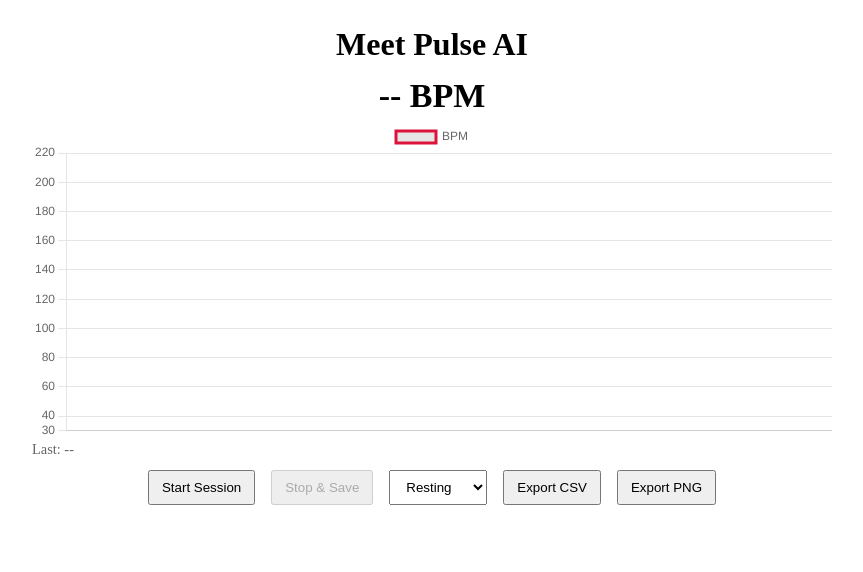
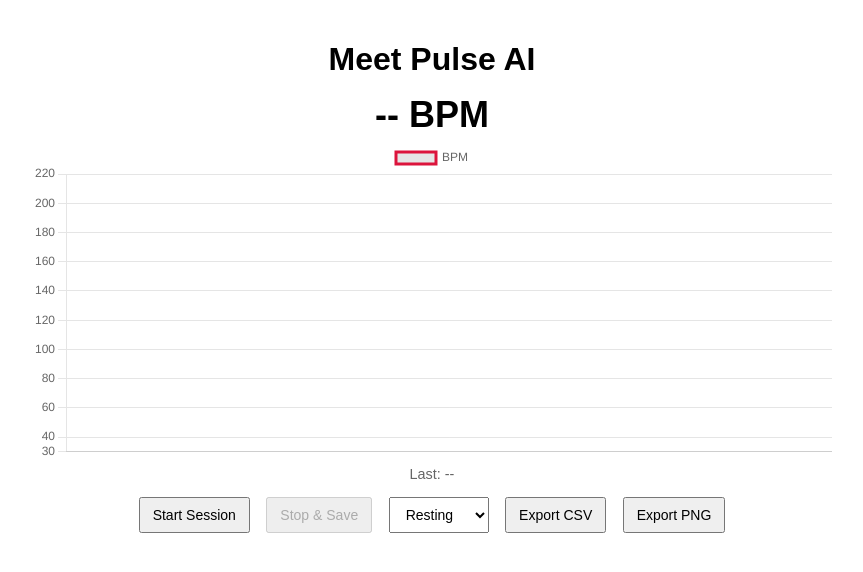
Before and after one commit to muhammadfayyazirfani/heart-monitor-fayyaz, a plain HTML site: page index.html in a window 1280 px wide. Shown: the whole page, without its empty margins (208-1071 px from the left). Drawn offline with nearby package versions, Linux system fonts and the light colour scheme; no server answers.

Commit message:
Update index.html

```diff
--- a/index.html
+++ b/index.html
@@ -1,24 +1,56 @@
-<!doctype html>
+<!DOCTYPE html>
 <html>
 <head>
 <meta charset="utf-8">
-  <title>Meet Pulse AI — Live</title>
-  <meta http-equiv="Content-Security-Policy" content="upgrade-insecure-requests">
+<title>Meet Pulse AI</title>
 <script src="https://www.gstatic.com/firebasejs/9.23.0/firebase-app-compat.js"></script>
 <script src="https://www.gstatic.com/firebasejs/9.23.0/firebase-database-compat.js"></script>
 <script src="https://cdn.jsdelivr.net/npm/chart.js"></script>
 <style>
-    body{font-family:Arial,margin:0;padding:18px;display:flex;flex-direction:column;align-items:center}
-    h1{margin:0 0 8px 0}
-    #bpmBig{font-size:34px;font-weight:700;margin:6px 0;text-align:center}
-    #chartContainer{width:90%;max-width:800px}
-    canvas{display:block;margin:0 auto}
-    .controls{margin-top:12px;text-align:center}
-    button,select{margin:0 6px;padding:8px 12px}
-    .small{font-size:0.9rem;color:#666}
+body {
+  font-family: Arial, sans-serif;
+  margin: 0;
+  padding: 20px;
+  display: flex;
+  flex-direction: column;
+  align-items: center;
+}
+h1 {
+  margin-bottom: 10px;
+}
+#bpmBig {
+  font-size: 36px;
+  font-weight: bold;
+  margin: 6px 0;
+  text-align: center;
+}
+#chartContainer {
+  width: 90%;
+  max-width: 800px;
+}
+canvas {
+  display: block;
+  margin: 0 auto;
+}
+.controls {
+  margin-top: 15px;
+  text-align: center;
+}
+button, select {
+  margin: 0 6px;
+  padding: 8px 12px;
+  font-size: 14px;
+}
+.small {
+  font-size: 0.9rem;
+  color: #666;
+  text-align: center;
+  margin-top: 4px;
+}
 </style>
 </head>
 <body>
+
 <h1>Meet Pulse AI</h1>
 <div id="bpmBig">-- BPM</div>
 <div id="chartContainer">
@@ -39,24 +71,43 @@
 </div>
 
 <script>
-  // Replace with your DB root URL (same as in Arduino but without the trailing path)
-  const databaseURL = "https://heart-monitor-fayyaz-default-rtdb.firebaseio.com/";
-  firebase.initializeApp({ databaseURL });
+// --- Firebase config ---
+const firebaseConfig = {
+  databaseURL: "https://heart-rate-monitor-fayyaz-default-rtdb.asia-southeast1.firebasedatabase.app/"
+};
+firebase.initializeApp(firebaseConfig);
 const db = firebase.database();
+const DEVICE = "device01";
 
-  const DEVICE = "device01";
+// --- Chart setup ---
 const ctx = document.getElementById('hrChart').getContext('2d');
 const labels = [], data = [];
 const chart = new Chart(ctx, {
   type: 'line',
-    data: { labels, datasets: [{ label:'BPM', data, borderColor:'rgba(220,20,60,1)', pointRadius:2, fill:false }] },
-    options: { animation:false, scales:{ x:{ display:true }, y:{ min:30, max:220 } } }
+  data: {
+    labels,
+    datasets: [{
+      label: 'BPM',
+      data,
+      borderColor: 'rgba(220,20,60,1)',
+      pointRadius: 2,
+      fill: false
+    }]
+  },
+  options: {
+    animation: false,
+    scales: {
+      x: { display: true },
+      y: { min: 30, max: 220 }
+    }
+  }
 });
 
+// --- Session handling ---
 let sessionId = null, sessionData = [];
 
 document.getElementById('startSession').onclick = () => {
-    sessionId = 's_'+Date.now();
+  sessionId = 's_' + Date.now();
   sessionData = [];
   document.getElementById('stopSession').disabled = false;
 };
@@ -64,47 +115,62 @@
 document.getElementById('stopSession').onclick = async () => {
   document.getElementById('stopSession').disabled = true;
   const label = document.getElementById('label').value;
-    await db.ref('sessions/'+DEVICE+'/'+sessionId).set({ label, start: sessionId.split('_')[1], readings: sessionData });
+  await db.ref('sessions/' + DEVICE + '/' + sessionId).set({
+    label,
+    start: sessionId.split('_')[1],
+    readings: sessionData
+  });
   alert('Session saved.');
 };
 
-  // Listen for new readings under readings/device01
-  db.ref('readings/'+DEVICE).limitToLast(200).on('child_added', snap => {
+// --- Listen to new readings in realtime ---
+db.ref('readings/' + DEVICE).limitToLast(200).on('child_added', snap => {
   const v = snap.val();
   if (!v) return;
+
   const ts = Number(v.ts) || Date.now();
   const bpm = Number(v.bpm) || 0;
 
-    // Show BPM
-    document.getElementById('bpmBig').innerText = (bpm > 0 ? bpm + ' BPM' : '-- BPM');
+  // Update main BPM display
+  document.getElementById('bpmBig').innerText = bpm > 0 ? bpm + ' BPM' : '-- BPM';
   document.getElementById('lastSeen').innerText = 'Last: ' + new Date(ts).toLocaleString();
 
-    // Chart
+  // Update chart
   labels.push(new Date(ts).toLocaleTimeString());
   data.push(bpm);
   if (labels.length > 120) { labels.shift(); data.shift(); }
   chart.update();
 
+  // Save session data if active
   if (sessionId) sessionData.push({ ts, bpm });
 });
 
+// --- Export CSV ---
 document.getElementById('exportCSV').onclick = async () => {
-    const snap = await db.ref('readings/'+DEVICE).once('value');
+  const snap = await db.ref('readings/' + DEVICE).once('value');
   const rows = [['timestamp_iso','timestamp_ms','bpm']];
   snap.forEach(child => {
     const r = child.val();
-      rows.push([ new Date(r.ts).toISOString(), r.ts, r.bpm ]);
+    rows.push([new Date(r.ts).toISOString(), r.ts, r.bpm]);
   });
   const csv = rows.map(r => r.join(',')).join('\n');
-    const blob = new Blob([csv], {type:'text/csv'});
+  const blob = new Blob([csv], { type: 'text/csv' });
   const url = URL.createObjectURL(blob);
-    const a = document.createElement('a'); a.href = url; a.download = 'readings.csv'; a.click();
+  const a = document.createElement('a');
+  a.href = url;
+  a.download = 'readings.csv';
+  a.click();
 };
 
+// --- Export PNG ---
 document.getElementById('exportPNG').onclick = () => {
   const url = chart.toBase64Image();
-    const a = document.createElement('a'); a.href = url; a.download = 'chart.png'; a.click();
+  const a = document.createElement('a');
+  a.href = url;
+  a.download = 'chart.png';
+  a.click();
 };
 </script>
+
 </body>
 </html>
```
Lines whose indentation alone changed are shown as unchanged.
